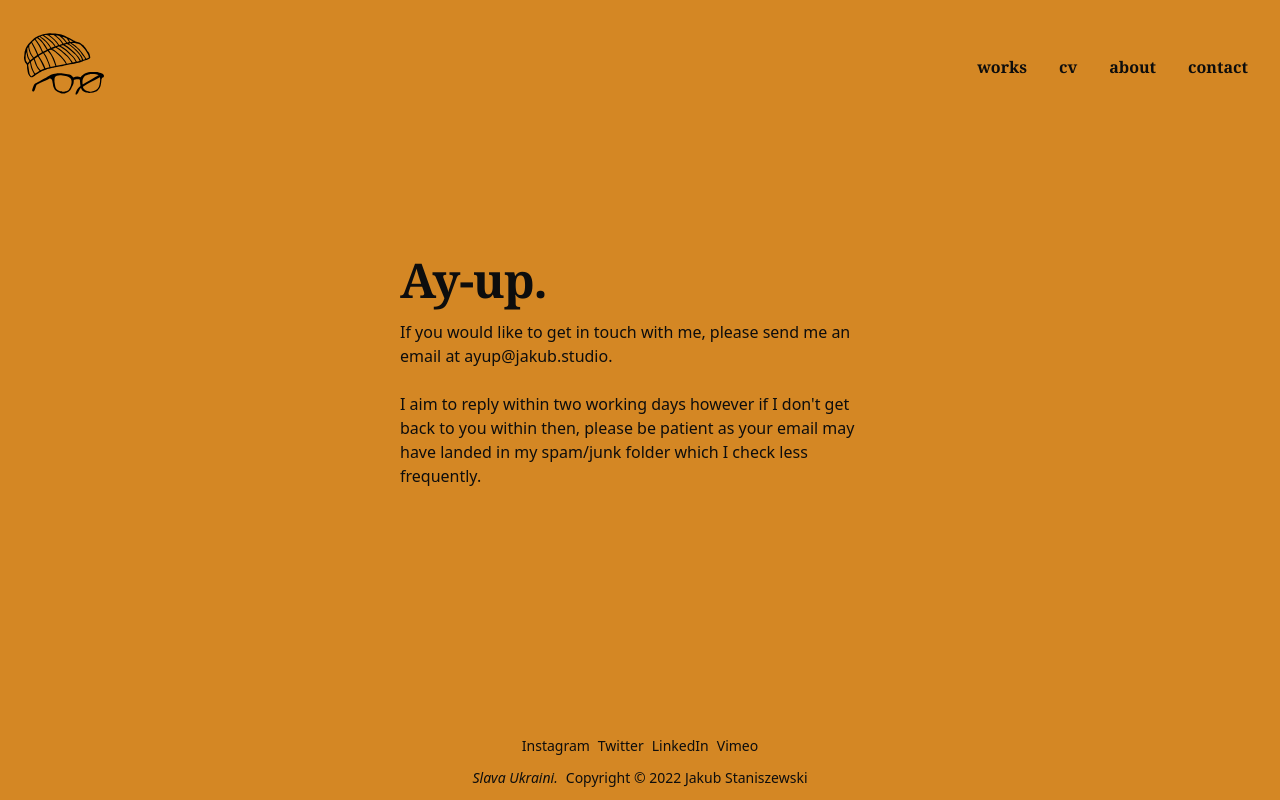
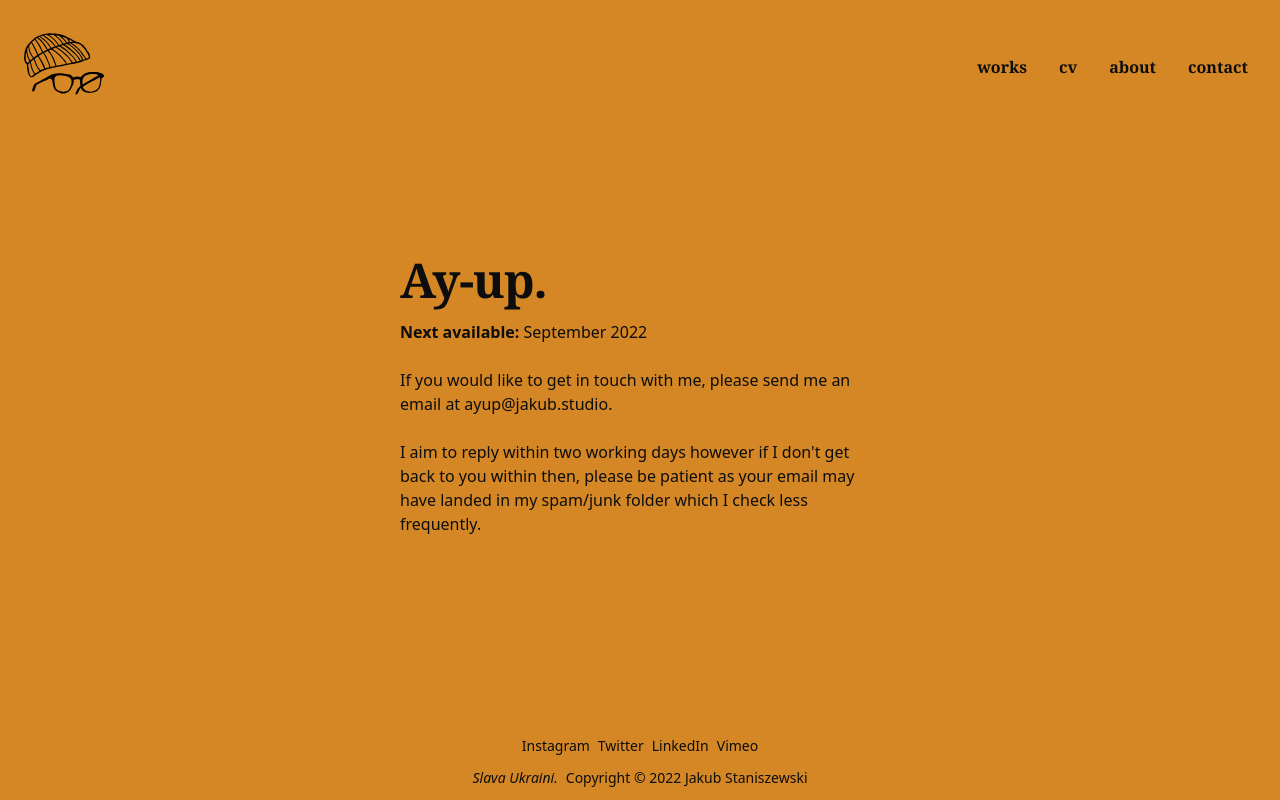
Before and after one commit to jakuski/website, a Next.js app: page /contact in a window 1280 px wide. Built offline with nearby package versions, Linux system fonts and the light colour scheme; a web font is replaced by a local one.

Commit message:
add next availbility

```diff
--- a/pages/contact.js
+++ b/pages/contact.js
@@ -1,7 +1,9 @@
 import Post from "../components/Post";
 
 export default function Contact () {
-	return <Post title="Ay-up.">If you would like to get in touch with me, please send me an email at ayup@jakub.studio.
+	return <Post title="Ay-up.">
+		<b>Next available:</b> September 2022 <br/><br/>
+		If you would like to get in touch with me, please send me an email at ayup@jakub.studio.
 		<br/><br/>
 	I aim to reply within two working days however if I don&apos;t get back to you within then, please be patient as your email may have landed in my spam/junk folder which I check less frequently. </Post>;
 }
```
